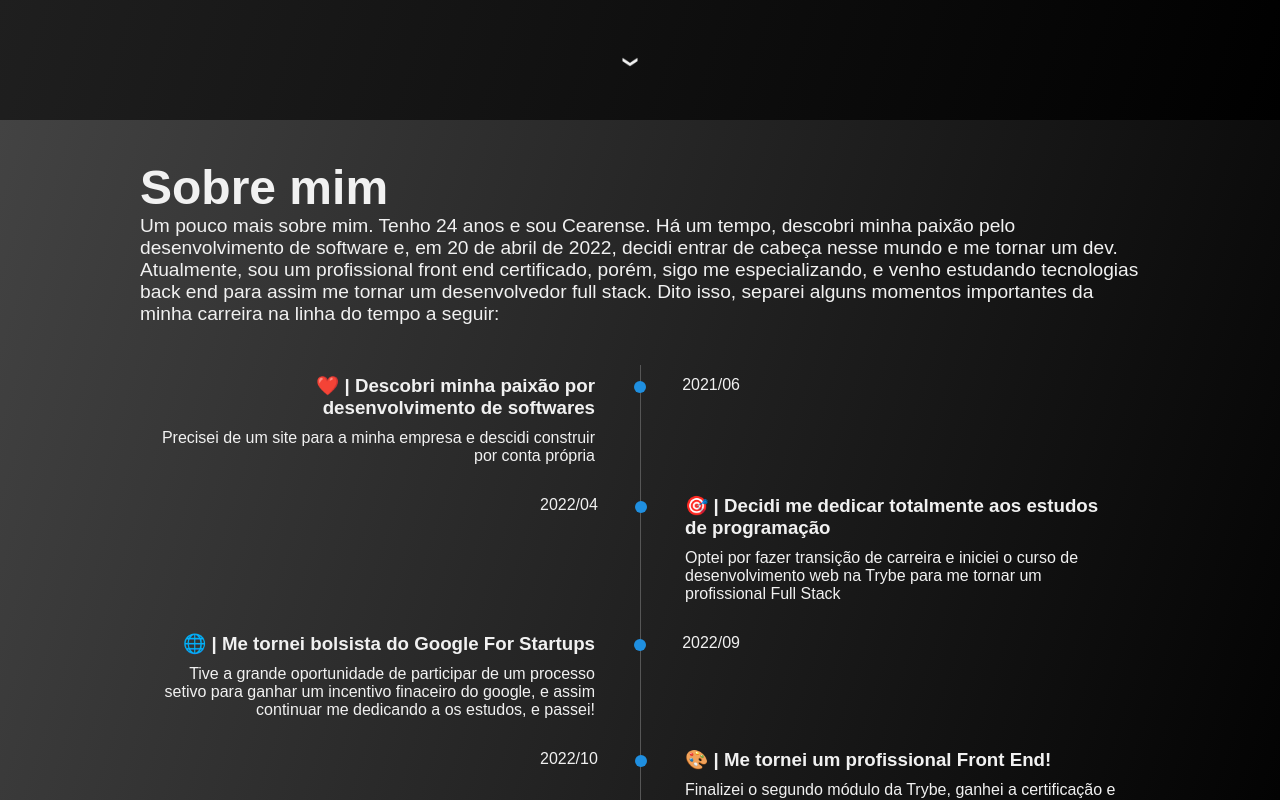
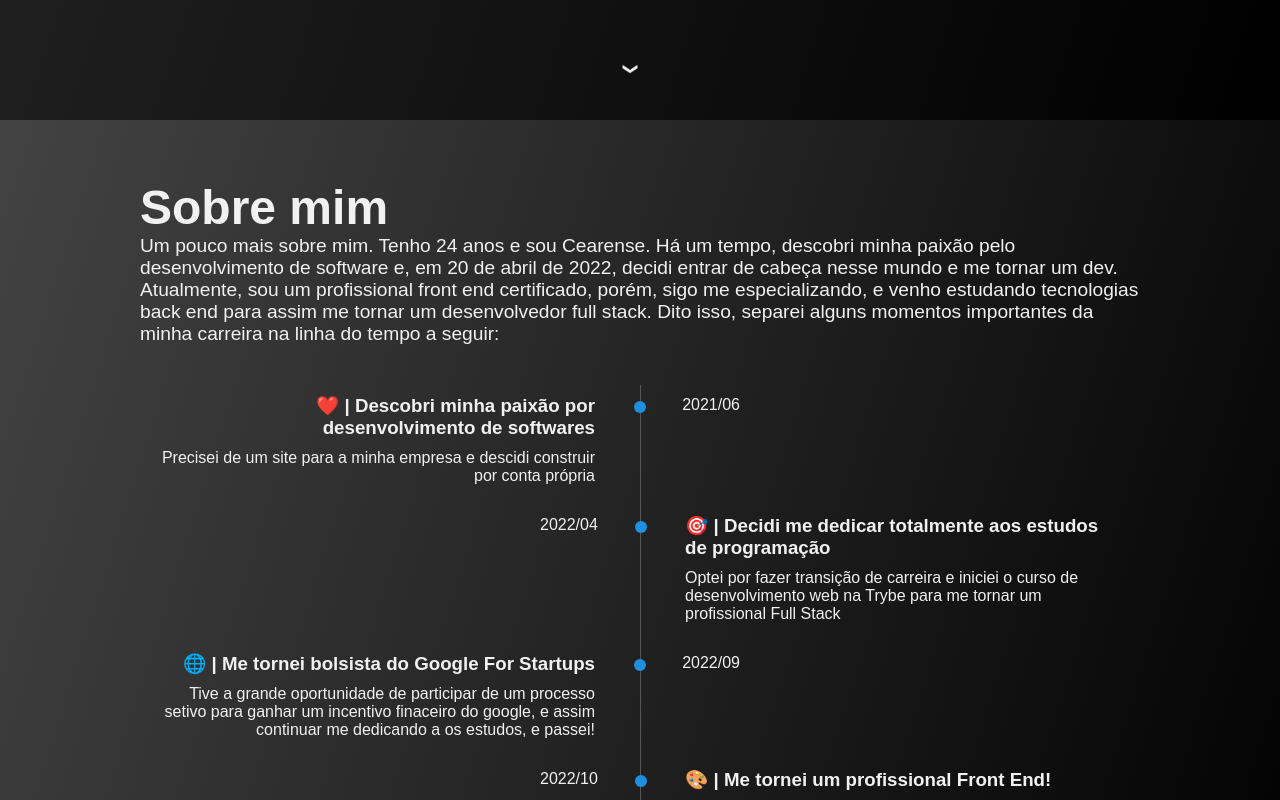
Before and after one commit to victormatia/portifolio, a React (Vite) app: page / in a window 1280 px wide. Shown: the part 680-1480 px from the top of the page. Built offline with nearby package versions, Linux system fonts and the light colour scheme; a web font is replaced by a local one.

Commit message:
styles: update about__contet margin

```diff
--- a/src/css/modules/About.module.css
+++ b/src/css/modules/About.module.css
@@ -11,11 +11,11 @@
 .about__content {
   width: 80vw;
   max-width: 1000px;
+  margin: 60px 0;
 }
 
 .about__title {
   font-size: 3rem;
-  margin-top: 40px;
 }
 
 .about__paragraph {
```
